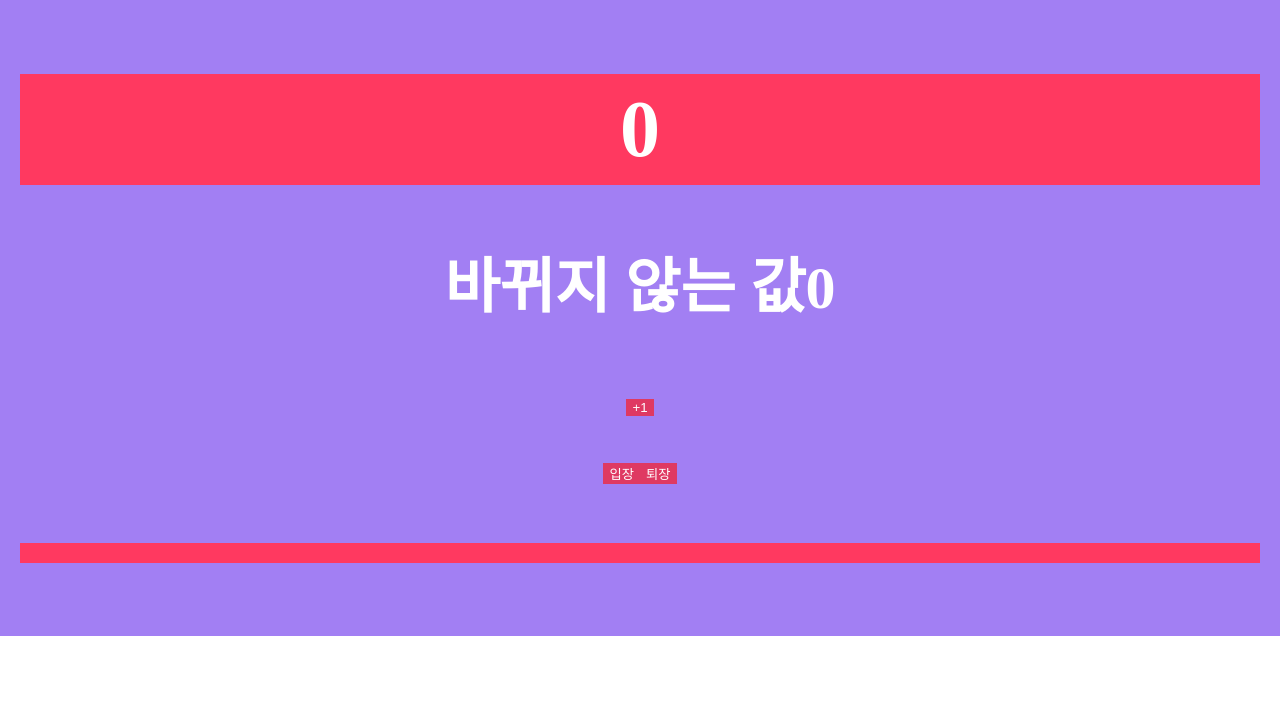
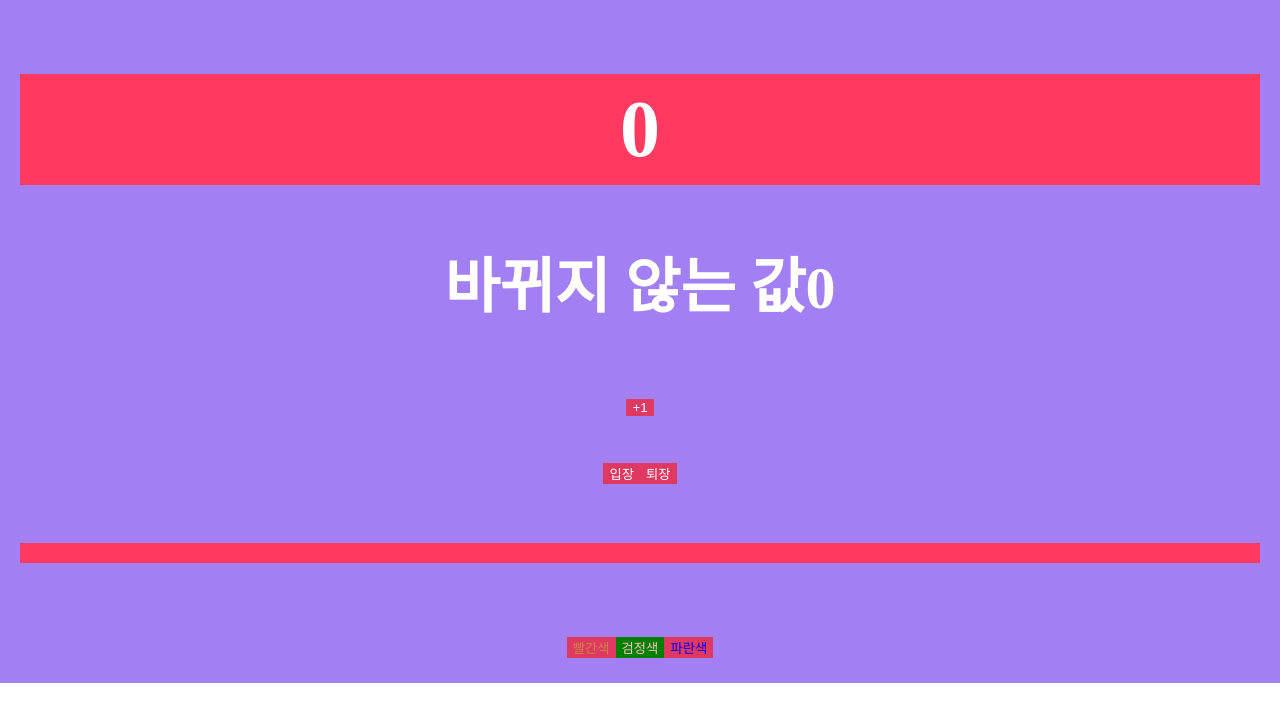
Before and after one commit to star-moon-cloud-k/WebProject, a React (Create React App) app in the folder react/react200/: page / in a window 1280 px wide. Shown: the top 722 px of the page. Built offline with nearby package versions, Linux system fonts and the light colour scheme.

Commit message:
useState

```diff
--- a/react/react200/src/Component/Say.js
+++ b/react/react200/src/Component/Say.js
@@ -5,11 +5,22 @@ const Say = () =>{
     const onClickEnter = () => setMessage('안녕하세요!');
     const onClickLeave = () => setMessage('안녕히 가세요!');
 
+    const [color, setColor] = useState('black');
+
     return (
         <div>
             <button onClick={onClickEnter}>입장</button>
             <button onClick={onClickLeave}>퇴장</button>
-            <h1>{message}</h1>
+            <h1 style={{color}}>{message}</h1>
+            <button style = {{color : 'peru'}} onClick={() => setColor('#0F3324')}>
+                빨간색
+            </button>
+            <button style={{background : 'green', color : 'pink'}} onClick={()=>setColor('black')}>
+                검정색
+            </button>
+            <button style={{color : 'blue'}} onClick={() => setColor('blue')}>
+                파란색
+            </button>
         </div>
     );
 };
```
